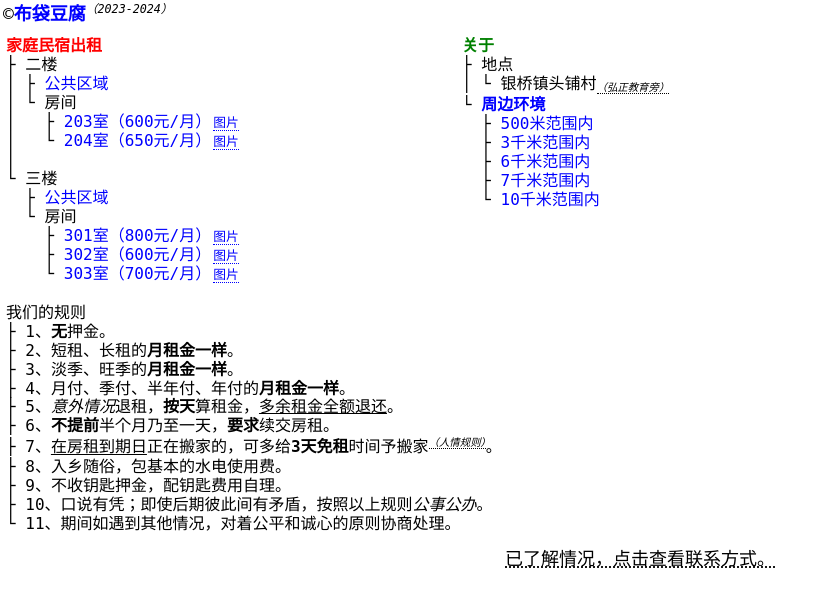
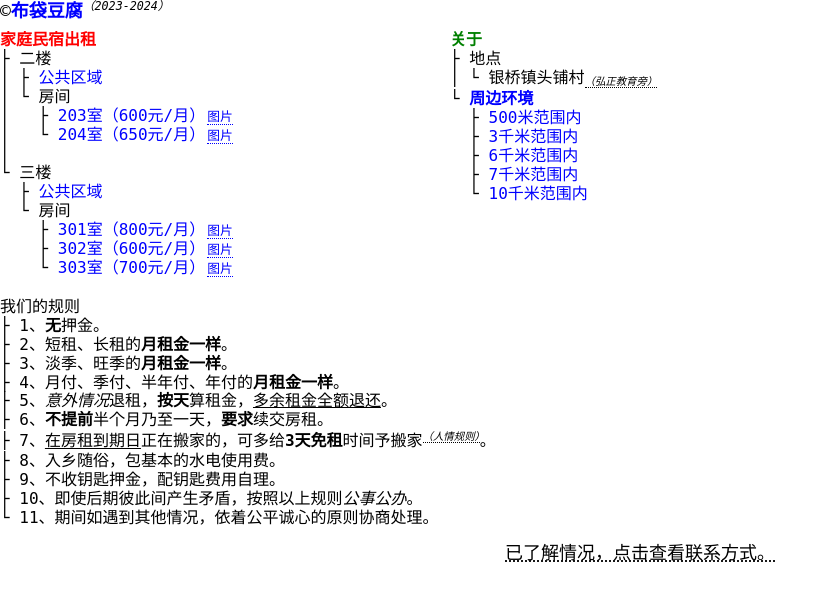
Before and after one commit to budaipro/budai, a Jekyll site: the page built from inn.html, in a window 1280 px wide. Shown: the top 607 px of the page, without its empty margins (0-838 px from the left). Built offline with Jekyll 4.4.1, drawn with Linux system fonts in a browser that asks for light colours.

Commit message:
更新inn

```diff
--- a/inn.html
+++ b/inn.html
@@ -7,7 +7,7 @@ body, pre {
   font-family: 'dejavu sans mono', menlo, consolas, simsun, simkai, kaiti, simhei, serif;
   font-size: 18px;
   line-height: 1.185;
-  margin: 3px;
+  margin: 0;
 }
 
 a, a:hover, a:active, a:visited {
@@ -125,6 +125,14 @@ sub {
   float: none;
   width: 100%;
   max-width: 100%;
+}
+
+@media only screen and (max-width: 800px) {
+  .rooms, .about, .rules {
+    float: none;
+    width: 100%;
+    max-width: 100%;
+  }
 }
 </style>
 
@@ -300,10 +308,10 @@ window.mobileCheck = function() {
 ├ 7、<span style="text-decoration: underline;">在房租到期日</span>正在搬家的，可多给<strong>3天免租</strong>时间予搬家<sup>（人情规则）</sup>。
 ├ 8、入乡随俗，包基本的水电使用费。
 ├ 9、不收钥匙押金，配钥匙费用自理。
-├ 10、口说有凭；即使后期彼此间有矛盾，按照以上规则<em>公事公办</em>。
-└ 11、期间如遇到其他情况，对着公平和诚心的原则协商处理。
+├ 10、即使后期彼此间产生矛盾，按照以上规则<em>公事公办</em>。
+└ 11、期间如遇到其他情况，依着公平诚心的原则协商处理。
 </pre>
-<div style="margin: 15px; text-align: center;"><span style="text-decoration: underline dotted; cursor: pointer;" onclick="this.style.display = 'none'; this.parentNode.querySelector('mark').style.display = 'inline';">已了解情况，点击查看联系方式。</span><mark style="display: none;">电话：19542586219，微信：（同电话号）。</mark></div>
+<div style="margin: 15px; text-align: center;"><span style="text-decoration: underline dotted; cursor: pointer;" onclick="this.style.display = 'none'; this.parentNode.querySelector('mark').style.display = 'inline';">已了解情况，点击查看联系方式。</span><mark style="display: none;">电话：19542586219，微信：同电话号。</mark></div>
 <div id="gallery">
   <div class="loading" style="position: absolute; left: 0; top: 0; background-color: black; color: white; font-size: 70%; padding: 0 5px; width: 58px;"></div>
   <div>
```
